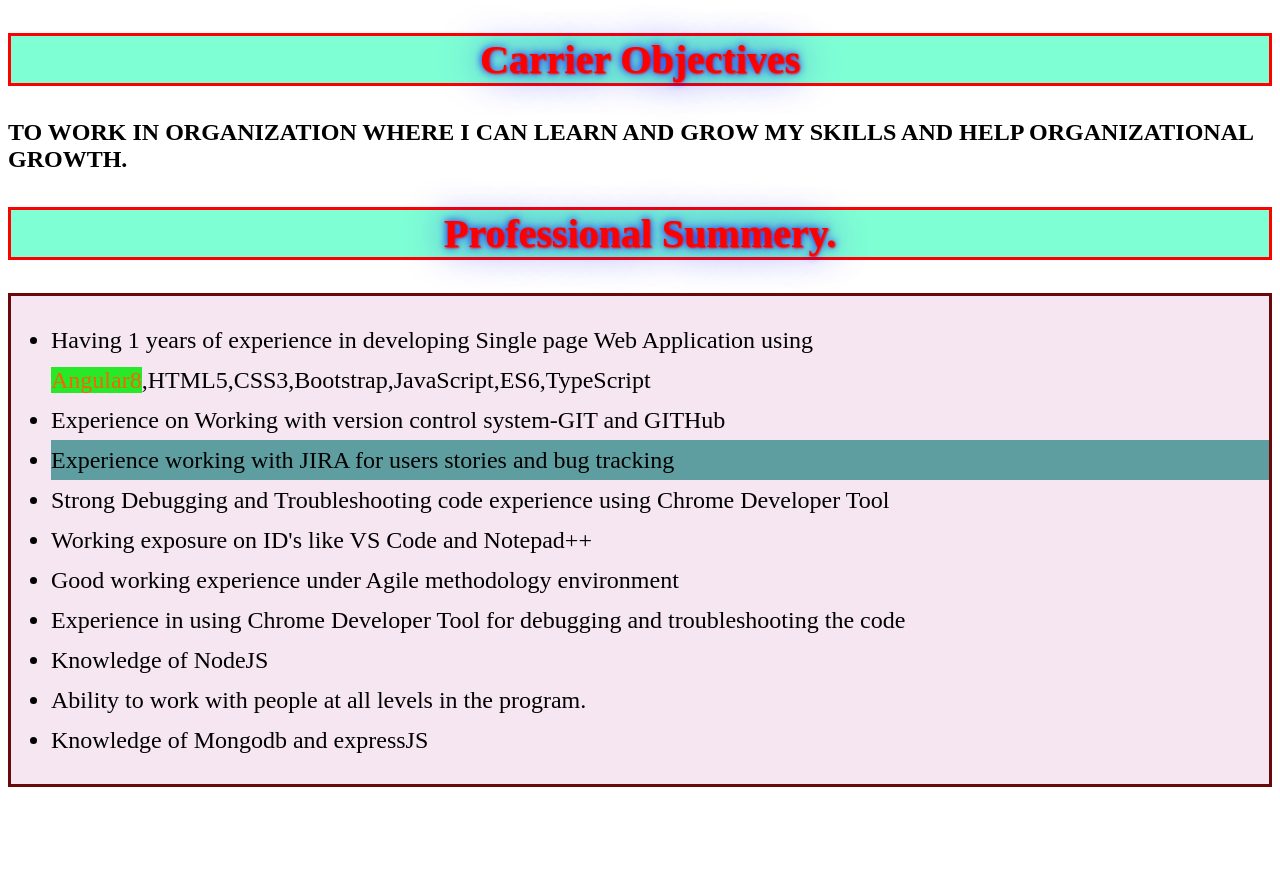
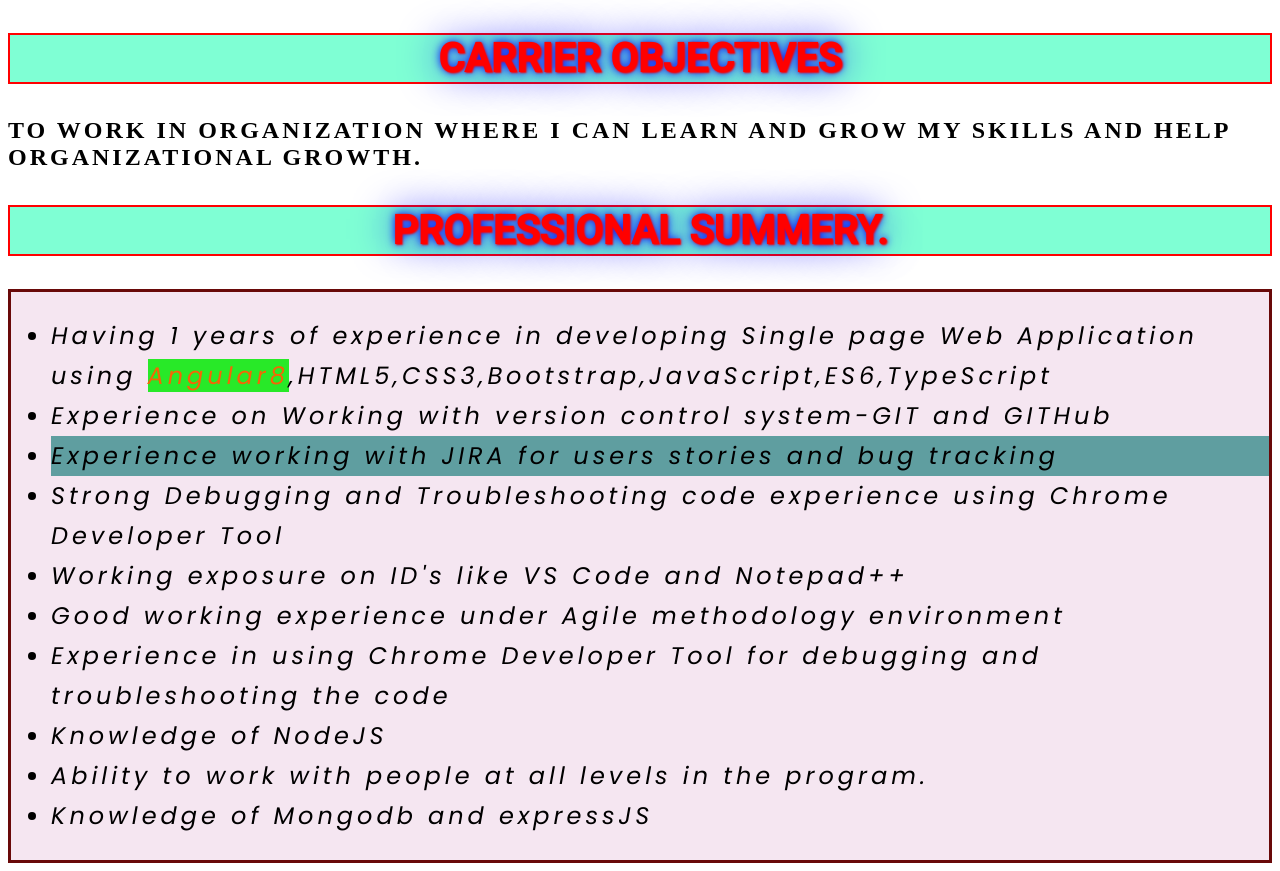
Before and after one commit to vishaldeshmukh801/MyProfile, a plain HTML site: page home.html in a window 1280 px wide. Before the commit the page ends 800 px from the top, so only its background shows below. Drawn offline with Linux system fonts and the light colour scheme.

Commit message:
used google font family & different css properties
used google font family & different css properties.

```diff
--- a/home.html
+++ b/home.html
@@ -5,14 +5,20 @@
     <meta charset="UTF-8" />
     <meta name="viewport" content="width=device-width, initial-scale=1.0" />
     <title>Home Page</title>
+    <link rel="preconnect" href="https://fonts.googleapis.com">
+<link rel="preconnect" href="https://fonts.gstatic.com" crossorigin>
+<link href="https://fonts.googleapis.com/css2?family=Poppins:ital@1&family=Roboto:wght@500&display=swap" rel="stylesheet">
     <style>
         .heading {
             background-color: aquamarine;
             color: red;
              text-shadow: 1px 1px 2px red, 0 0 1em blue, 0 0 0.2em blue;
             text-align: center;
-            border: solid red;
+            border: solid 2px red;
             font-size: 40px;
+            font-family: 'Roboto', sans-serif;
+            text-transform: uppercase;
+
         }
 
         div {
@@ -24,13 +30,16 @@
             text-transform: uppercase;
             font-size: x-large;
             font-weight: bold;
+            letter-spacing: 3px;
         }
         span{
             background-color: rgb(40, 233, 40);
             color: rgb(245, 101, 5);
         }
         li{
+            font-family: 'Poppins', sans-serif;
             line-height: 40px;
+            letter-spacing: 4px;
         }
         #list{
             background-color: cadetblue;
```
Also changed, not shown: index.html (+1 -0 lines), personalDetails.html (+2 -0 lines), projectDetails.html (+6 -0 lines).
